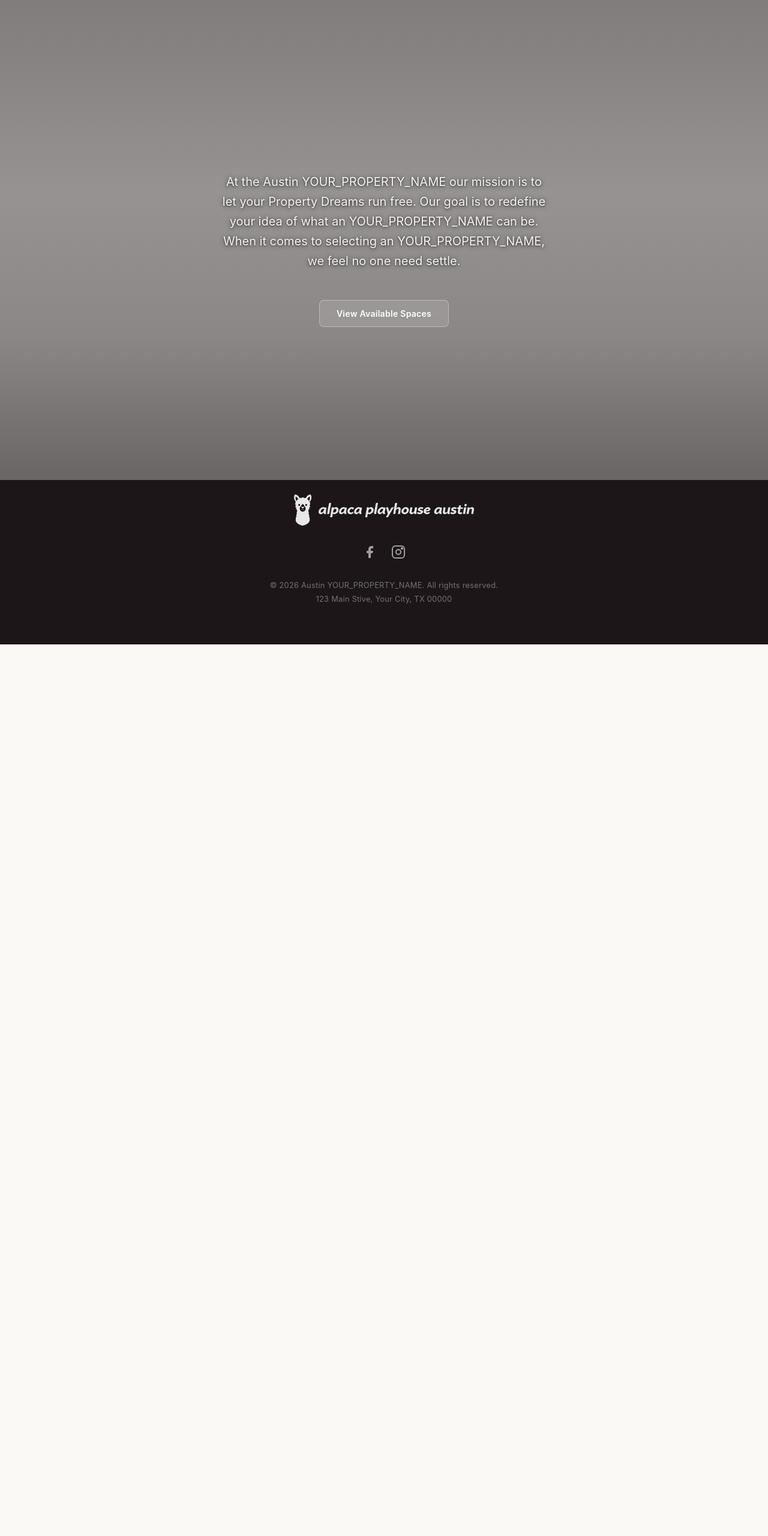
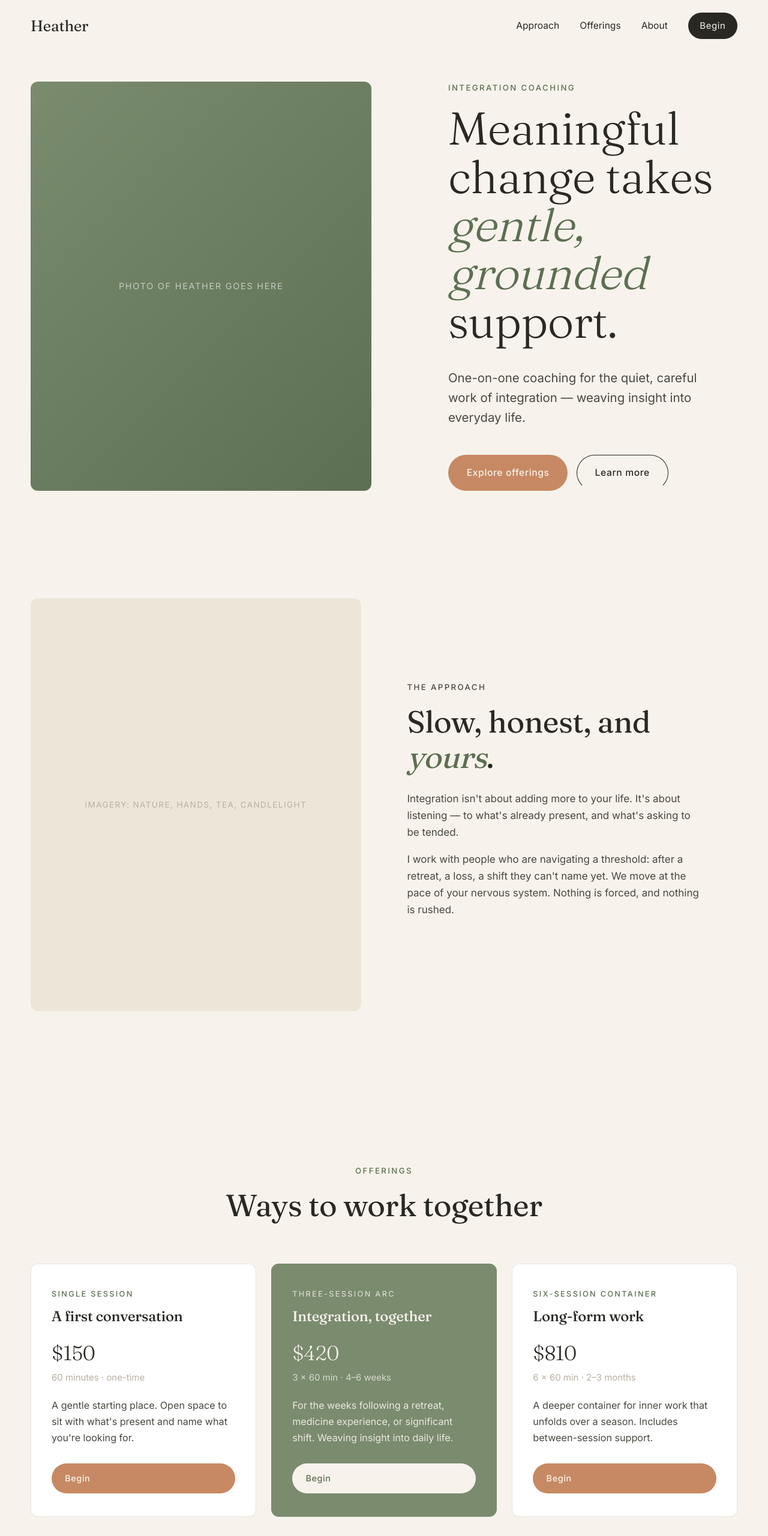
Before and after one commit to laurenbur2/heather-coaching, a browser extension: page index.html in a window 1280 px wide. Shown: the top 2560 px of the page at 60% size. Before the commit the page ends 1074 px from the top, so only its background shows below. Drawn offline with Linux system fonts and the light colour scheme; files whose address does not match are found by name.

Commit message:
Build Clove-inspired homepage: hero, approach, offerings, testimonial, about, CTA
- Warm cream/sage/terracotta palette
- Fraunces serif + Inter sans typography
- Hero with split photo placeholder + italic headline
- 3-card offerings grid with featured middle card (sage)
- Full-width sections, responsive to mobile
- Sticky nav fades in cream background on scroll
- All content is placeholder — ready for Heather's bio, photos, real packages

```diff
--- a/index.html
+++ b/index.html
@@ -3,106 +3,168 @@
 <head>
   <meta charset="UTF-8">
   <meta name="viewport" content="width=device-width, initial-scale=1.0">
-  <link rel="icon" type="image/png" href="favicon.png">
-  <link rel="apple-touch-icon" href="apple-touch-icon.png">
+  <title>Heather Coaching — Integration &amp; Inner Work</title>
+  <meta name="description" content="One-on-one integration coaching for meaningful inner work. Gentle, grounded support for the path ahead.">
+
+  <link rel="icon" href="favicon.svg" type="image/svg+xml">
+  <link rel="icon" href="favicon.png" type="image/png">
+
   <link rel="preconnect" href="https://fonts.googleapis.com">
   <link rel="preconnect" href="https://fonts.gstatic.com" crossorigin>
-  <title>The Austin YOUR_PROPERTY_NAME</title>
-  <meta name="description" content="At the Austin YOUR_PROPERTY_NAME our mission is to let your Property Dreams run free. Our goal is to redefine your idea of what an YOUR_PROPERTY_NAME can be.">
-  <meta name="facebook-domain-verification" content="b80sfd6vsd4k9n0xmojhitut710nbl" />
-  <link rel="canonical" href="https://YOUR_DOMAIN/">
+  <link href="https://fonts.googleapis.com/css2?family=Fraunces:opsz,wght@9..144,300;9..144,400;9..144,500&family=Inter:wght@300;400;500;600&display=swap" rel="stylesheet">
 
-  <!-- Open Graph -->
-  <meta property="og:type" content="website">
-  <meta property="og:url" content="https://YOUR_DOMAIN/">
-  <meta property="og:title" content="The Austin YOUR_PROPERTY_NAME">
-  <meta property="og:description" content="At the Austin YOUR_PROPERTY_NAME our mission is to let your Property Dreams run free. Our goal is to redefine your idea of what an YOUR_PROPERTY_NAME can be.">
-  <meta property="og:site_name" content="Austin YOUR_PROPERTY_NAME">
-  <meta property="og:locale" content="en_US">
-  <meta property="og:image" content="https://YOUR_DOMAIN/shared/og-image.jpg">
-  <meta property="og:image:width" content="1200">
-  <meta property="og:image:height" content="630">
-
-  <!-- Twitter Card -->
-  <meta name="twitter:card" content="summary_large_image">
-  <meta name="twitter:title" content="The Austin YOUR_PROPERTY_NAME">
-  <meta name="twitter:description" content="At the Austin YOUR_PROPERTY_NAME our mission is to let your Property Dreams run free. Our goal is to redefine your idea of what an YOUR_PROPERTY_NAME can be.">
-  <meta name="twitter:image" content="https://YOUR_DOMAIN/shared/og-image.jpg">
-
-  <!-- JSON-LD: WebSite -->
-  <script type="application/ld+json">
-  {"@context":"https://schema.org","@type":"WebSite","name":"Austin YOUR_PROPERTY_NAME","url":"https://YOUR_DOMAIN/","description":"Creative compound in Your City, Texas","publisher":{"@type":"Organization","name":"Austin YOUR_PROPERTY_NAME"}}
-  </script>
-
-  <!-- JSON-LD: LocalBusiness -->
-  <script type="application/ld+json">
-  {"@context":"https://schema.org","@type":"LocalBusiness","name":"Austin YOUR_PROPERTY_NAME","url":"https://YOUR_DOMAIN/","telephone":"+17377474737","address":{"@type":"PostalAddress","streetAddress":"123 Main Stive","addressLocality":"Your City","addressRegion":"TX","postalCode":"00000","addressCountry":"US"},"geo":{"@type":"GeoCoordinates","latitude":30.13,"longitude":-97.46},"sameAs":["https://www.instagram.com/yourorgatx/"],"openingHoursSpecification":{"@type":"OpeningHoursSpecification","dayOfWeek":["Saturday","Sunday"],"opens":"10:00","closes":"17:00"},"founder":{"@type":"Person","name":"Rahul Sonnad","url":"https://YOUR_DOMAIN/rahulio/bio/"}}
-  </script>
-
-  <!-- JSON-LD: BreadcrumbList -->
-  <script type="application/ld+json">
-  {"@context":"https://schema.org","@type":"BreadcrumbList","itemListElement":[{"@type":"ListItem","position":1,"name":"Home","item":"https://YOUR_DOMAIN/"}]}
-  </script>
-
-  <!-- Styles -->
-  <link rel="stylesheet" href="/styles/site.css">
-  <link rel="stylesheet" href="/styles/tailwind.out.css">
-
-  <!-- Favicon -->
-  <link rel="icon" type="image/png" href="/favicon.png">
+  <link rel="stylesheet" href="styles/heather.css">
 </head>
 <body>
   <span data-site-version style="display:none;">v260414.03 1:17a</span>
-  <div id="siteHeader"></div>
-  <h1 class="sr-only">Austin YOUR_PROPERTY_NAME — Creative Compound in Your City, Texas</h1>
 
-  <!-- Hero Section -->
-  <section class="aap-hero" style="background-image: url('YOUR_SUPABASE_URL/storage/v1/object/public/housephotos/site/hero-property.jpeg')">
-    <div class="aap-hero__content">
-      <p class="aap-hero__subtitle" style="margin-top: 2rem;">
-        At the Austin YOUR_PROPERTY_NAME our mission is to let your Property Dreams run free. Our goal is to redefine your idea of what an YOUR_PROPERTY_NAME can be. When it comes to selecting an YOUR_PROPERTY_NAME, we feel no one need settle.
-      </p>
+  <!-- Nav -->
+  <nav class="site-nav" id="siteNav">
+    <div class="nav-inner">
+      <a href="/" class="brand">Heather</a>
+      <div class="nav-links">
+        <a href="#approach">Approach</a>
+        <a href="#offerings">Offerings</a>
+        <a href="#about">About</a>
+        <a href="#contact" class="nav-cta">Begin</a>
+      </div>
+    </div>
+  </nav>
 
-      <a href="/spaces/" class="aap-btn aap-btn--outline aap-btn--light" style="margin-top: 1rem;">View Available Spaces</a>
+  <!-- Hero -->
+  <header class="hero">
+    <div class="hero-photo">
+      <!-- TODO: Replace with Heather's hero photo: assets/heather-hero.jpg -->
+      <div class="hero-photo-placeholder">
+        <span>photo of Heather goes here</span>
+      </div>
+    </div>
+    <div class="hero-content">
+      <p class="eyebrow">Integration Coaching</p>
+      <h1>Meaningful change takes<br><em>gentle, grounded</em> support.</h1>
+      <p class="lede">One-on-one coaching for the quiet, careful work of integration — weaving insight into everyday life.</p>
+      <div class="hero-ctas">
+        <a href="#offerings" class="btn btn-primary">Explore offerings</a>
+        <a href="#approach" class="btn btn-ghost">Learn more</a>
+      </div>
+    </div>
+  </header>
+
+  <!-- Approach -->
+  <section class="section section-approach" id="approach">
+    <div class="two-col">
+      <div class="col-image">
+        <div class="soft-photo-placeholder">
+          <span>imagery: nature, hands, tea, candlelight</span>
+        </div>
+      </div>
+      <div class="col-text">
+        <p class="eyebrow">The Approach</p>
+        <h2>Slow, honest, and <em>yours</em>.</h2>
+        <p>Integration isn't about adding more to your life. It's about listening — to what's already present, and what's asking to be tended.</p>
+        <p>I work with people who are navigating a threshold: after a retreat, a loss, a shift they can't name yet. We move at the pace of your nervous system. Nothing is forced, and nothing is rushed.</p>
+      </div>
+    </div>
+  </section>
+
+  <!-- Offerings -->
+  <section class="section section-offerings" id="offerings">
+    <div class="section-header">
+      <p class="eyebrow">Offerings</p>
+      <h2>Ways to work together</h2>
+    </div>
+
+    <div class="cards" id="packagesGrid">
+      <article class="card">
+        <p class="card-kicker">Single Session</p>
+        <h3>A first conversation</h3>
+        <p class="card-price">$150</p>
+        <p class="card-meta">60 minutes · one-time</p>
+        <p class="card-desc">A gentle starting place. Open space to sit with what's present and name what you're looking for.</p>
+        <a href="#contact" class="btn btn-primary btn-sm">Begin</a>
+      </article>
+
+      <article class="card card-featured">
+        <p class="card-kicker">Three-Session Arc</p>
+        <h3>Integration, together</h3>
+        <p class="card-price">$420</p>
+        <p class="card-meta">3 × 60 min · 4–6 weeks</p>
+        <p class="card-desc">For the weeks following a retreat, medicine experience, or significant shift. Weaving insight into daily life.</p>
+        <a href="#contact" class="btn btn-primary btn-sm">Begin</a>
+      </article>
+
+      <article class="card">
+        <p class="card-kicker">Six-Session Container</p>
+        <h3>Long-form work</h3>
+        <p class="card-price">$810</p>
+        <p class="card-meta">6 × 60 min · 2–3 months</p>
+        <p class="card-desc">A deeper container for inner work that unfolds over a season. Includes between-session support.</p>
+        <a href="#contact" class="btn btn-primary btn-sm">Begin</a>
+      </article>
+    </div>
+
+    <p class="offerings-note">Payment plans available. Limited sliding-scale spots offered each quarter — <a href="#contact">inquire here</a>.</p>
+  </section>
+
+  <!-- Testimonial -->
+  <section class="section section-testimonial">
+    <blockquote>
+      <p>“<em>Placeholder testimonial.</em> Heather held space in a way I didn't know I needed. By our third session I could hear myself again.”</p>
+      <footer>— Client name, Location</footer>
+    </blockquote>
+  </section>
+
+  <!-- About -->
+  <section class="section section-about" id="about">
+    <div class="two-col two-col-reverse">
+      <div class="col-image">
+        <div class="soft-photo-placeholder soft-photo-portrait">
+          <span>portrait of Heather</span>
+        </div>
+      </div>
+      <div class="col-text">
+        <p class="eyebrow">About Heather</p>
+        <h2>Hello, I'm Heather.</h2>
+        <p><em>[Placeholder bio — replace with Heather's own words, ~2–3 paragraphs.]</em> I'm an integration coach working at the intersection of contemplative practice, somatic awareness, and inner inquiry. My approach draws from [training / lineages], and I've been supporting this work for [years].</p>
+        <p>I live and work from [place]. When I'm not with clients, you can find me [interests / practices].</p>
+        <a href="#contact" class="btn btn-ghost">Get in touch</a>
+      </div>
+    </div>
+  </section>
+
+  <!-- CTA -->
+  <section class="section section-cta" id="contact">
+    <div class="cta-inner">
+      <p class="eyebrow">Begin</p>
+      <h2>If something in you is saying <em>yes</em>, let's talk.</h2>
+      <p>Send a short note about where you are and what you're hoping for. I'll reply within two business days.</p>
+      <a href="mailto:hello@heathercoaching.com" class="btn btn-primary">Send a note</a>
     </div>
   </section>
 
   <!-- Footer -->
-  <footer class="aap-footer">
-    <div class="aap-footer__content">
-      <div class="aap-footer__logo">
-        <img width="21" height="30" src="YOUR_SUPABASE_URL/storage/v1/object/public/housephotos/logos/logo-white-transparent.png" alt="YOUR_PROPERTY_NAME Austin" class="aap-footer__icon">
-            <img width="22" height="22" src="YOUR_SUPABASE_URL/storage/v1/object/public/housephotos/logos/wordmark-white-transparent.png" alt="YOUR_PROPERTY_NAME Austin" class="aap-footer__wordmark">
-      </div>
-
-      <div class="aap-footer__social">
-        <a href="https://www.facebook.com/yourorg" target="_blank" rel="noopener" aria-label="Facebook">
-          <svg width="24" height="24" viewBox="0 0 24 24" fill="currentColor">
-            <path d="M18 2h-3a5 5 0 0 0-5 5v3H7v4h3v8h4v-8h3l1-4h-4V7a1 1 0 0 1 1-1h3z"/>
-          </svg>
-        </a>
-        <a href="https://instagram.com/yourorgatx" target="_blank" rel="noopener" aria-label="Instagram">
-          <svg width="24" height="24" viewBox="0 0 24 24" fill="none" stroke="currentColor" stroke-width="2">
-            <rect x="2" y="2" width="20" height="20" rx="5" ry="5"/>
-            <circle cx="12" cy="12" r="4"/>
-            <circle cx="18" cy="6" r="1" fill="currentColor"/>
-          </svg>
-        </a>
-      </div>
-
-      <p class="aap-footer__copyright">
-        © 2026 Austin YOUR_PROPERTY_NAME. All rights reserved.<br>
-        123 Main Stive, Your City, TX 00000
+  <footer class="site-footer">
+    <div class="footer-inner">
+      <p class="footer-brand">Heather</p>
+      <p class="footer-meta">Integration Coaching · [City, State]</p>
+      <p class="footer-links">
+        <a href="#approach">Approach</a> ·
+        <a href="#offerings">Offerings</a> ·
+        <a href="#about">About</a> ·
+        <a href="#contact">Contact</a>
       </p>
+      <p class="footer-fine">© <span id="footerYear"></span> Heather Coaching. All rights reserved.</p>
     </div>
   </footer>
 
-  <script src="/vendor/supabase-js-2.39.3.min.js"></script>
-  <script type="module" src="shared/version-info.js"></script>
-  <script type="module">
-    import { initPublicPage } from './shared/public-shell.js';
+  <script>
+    document.getElementById('footerYear').textContent = new Date().getFullYear();
+    const nav = document.getElementById('siteNav');
+    window.addEventListener('scroll', () => {
+      if (window.scrollY > 40) nav.classList.add('scrolled');
+      else nav.classList.remove('scrolled');
+    }, { passive: true });
+  </script>
 
-    initPublicPage({ transparent: true, light: true });
-  </script>
 </body>
 </html>
--- /dev/null
+++ b/styles/heather.css
@@ -0,0 +1,520 @@
+/* Heather Coaching — base stylesheet
+ * Clove-inspired wellness palette: cream, sage, terracotta, soft charcoal.
+ * Typography: Fraunces (serif display) + Inter (sans body).
+ */
+
+:root {
+  /* Palette */
+  --cream: #f7f3ec;
+  --cream-deep: #ede6d8;
+  --charcoal: #2a2823;
+  --charcoal-soft: #4a4740;
+  --sage: #7a8b6e;
+  --sage-deep: #5d6f52;
+  --terracotta: #c78963;
+  --terracotta-deep: #a86e4b;
+  --muted: #b8b0a1;
+  --hairline: rgba(42, 40, 35, 0.12);
+
+  /* Type */
+  --serif: 'Fraunces', Georgia, 'Times New Roman', serif;
+  --sans: 'Inter', -apple-system, BlinkMacSystemFont, 'Segoe UI', sans-serif;
+
+  /* Rhythm */
+  --section-y: clamp(4rem, 10vw, 8rem);
+  --gutter: clamp(1.25rem, 4vw, 3rem);
+  --radius: 4px;
+  --radius-lg: 12px;
+}
+
+* { box-sizing: border-box; }
+
+html, body {
+  margin: 0;
+  padding: 0;
+  background: var(--cream);
+  color: var(--charcoal);
+  font-family: var(--sans);
+  font-size: 17px;
+  line-height: 1.65;
+  font-weight: 400;
+  -webkit-font-smoothing: antialiased;
+  -moz-osx-font-smoothing: grayscale;
+  scroll-behavior: smooth;
+}
+
+img { max-width: 100%; height: auto; display: block; }
+
+a {
+  color: var(--sage-deep);
+  text-decoration: none;
+  border-bottom: 1px solid currentColor;
+  transition: color 0.2s ease;
+}
+a:hover { color: var(--terracotta-deep); }
+
+/* =============================================
+   TYPOGRAPHY
+   ============================================= */
+
+h1, h2, h3 {
+  font-family: var(--serif);
+  font-weight: 400;
+  color: var(--charcoal);
+  letter-spacing: -0.01em;
+  margin: 0 0 0.5em;
+}
+
+h1 {
+  font-size: clamp(2.5rem, 6vw, 4.5rem);
+  line-height: 1.05;
+  font-weight: 300;
+}
+h1 em {
+  font-style: italic;
+  font-variation-settings: "SOFT" 100;
+  color: var(--sage-deep);
+}
+
+h2 {
+  font-size: clamp(1.9rem, 4vw, 3rem);
+  line-height: 1.15;
+  font-weight: 400;
+}
+h2 em {
+  font-style: italic;
+  color: var(--sage-deep);
+}
+
+h3 {
+  font-size: clamp(1.35rem, 2vw, 1.65rem);
+  line-height: 1.3;
+  font-weight: 500;
+}
+
+p { margin: 0 0 1em; }
+
+.lede {
+  font-size: 1.2rem;
+  line-height: 1.6;
+  color: var(--charcoal-soft);
+  max-width: 38ch;
+}
+
+.eyebrow {
+  font-family: var(--sans);
+  font-size: 0.78rem;
+  font-weight: 500;
+  letter-spacing: 0.18em;
+  text-transform: uppercase;
+  color: var(--sage-deep);
+  margin: 0 0 1.25em;
+}
+
+/* =============================================
+   BUTTONS
+   ============================================= */
+
+.btn {
+  display: inline-block;
+  font-family: var(--sans);
+  font-size: 0.92rem;
+  font-weight: 500;
+  letter-spacing: 0.04em;
+  padding: 0.95rem 1.75rem;
+  border-radius: 999px;
+  border: 1px solid transparent;
+  cursor: pointer;
+  transition: all 0.2s ease;
+  text-decoration: none !important;
+  border-bottom: 1px solid transparent !important;
+}
+
+.btn-primary {
+  background: var(--terracotta);
+  color: var(--cream);
+  border-color: var(--terracotta);
+}
+.btn-primary:hover {
+  background: var(--terracotta-deep);
+  border-color: var(--terracotta-deep);
+  color: var(--cream);
+}
+
+.btn-ghost {
+  background: transparent;
+  color: var(--charcoal);
+  border-color: var(--charcoal);
+}
+.btn-ghost:hover {
+  background: var(--charcoal);
+  color: var(--cream);
+}
+
+.btn-sm {
+  padding: 0.7rem 1.25rem;
+  font-size: 0.85rem;
+}
+
+/* =============================================
+   NAV
+   ============================================= */
+
+.site-nav {
+  position: fixed;
+  top: 0;
+  left: 0;
+  right: 0;
+  z-index: 50;
+  padding: 1.25rem 0;
+  transition: background 0.3s ease, padding 0.3s ease, box-shadow 0.3s ease;
+}
+.site-nav.scrolled {
+  background: rgba(247, 243, 236, 0.94);
+  backdrop-filter: blur(8px);
+  padding: 0.9rem 0;
+  box-shadow: 0 1px 0 var(--hairline);
+}
+
+.nav-inner {
+  max-width: 1280px;
+  margin: 0 auto;
+  padding: 0 var(--gutter);
+  display: flex;
+  justify-content: space-between;
+  align-items: center;
+  gap: 2rem;
+}
+
+.brand {
+  font-family: var(--serif);
+  font-size: 1.5rem;
+  font-weight: 400;
+  color: var(--charcoal);
+  border-bottom: none;
+  letter-spacing: -0.01em;
+}
+
+.nav-links {
+  display: flex;
+  align-items: center;
+  gap: 2rem;
+}
+.nav-links a {
+  font-size: 0.92rem;
+  color: var(--charcoal);
+  border-bottom: none;
+  font-weight: 400;
+}
+.nav-links a:hover { color: var(--sage-deep); }
+.nav-links .nav-cta {
+  background: var(--charcoal);
+  color: var(--cream);
+  padding: 0.55rem 1.15rem;
+  border-radius: 999px;
+  font-size: 0.88rem;
+  letter-spacing: 0.04em;
+}
+.nav-links .nav-cta:hover {
+  background: var(--terracotta);
+  color: var(--cream);
+}
+
+@media (max-width: 720px) {
+  .nav-links a:not(.nav-cta) { display: none; }
+}
+
+/* =============================================
+   HERO
+   ============================================= */
+
+.hero {
+  min-height: 92vh;
+  display: grid;
+  grid-template-columns: 1.1fr 1fr;
+  align-items: stretch;
+  padding-top: 5rem;
+}
+
+.hero-photo {
+  position: relative;
+  min-height: 60vh;
+  padding: var(--gutter);
+}
+.hero-photo-placeholder {
+  height: 100%;
+  width: 100%;
+  border-radius: var(--radius-lg);
+  background: linear-gradient(135deg, var(--sage) 0%, var(--sage-deep) 100%);
+  display: flex;
+  align-items: center;
+  justify-content: center;
+  color: rgba(255,255,255,0.6);
+  font-size: 0.85rem;
+  letter-spacing: 0.12em;
+  text-transform: uppercase;
+  min-height: 60vh;
+}
+
+.hero-content {
+  display: flex;
+  flex-direction: column;
+  justify-content: center;
+  padding: var(--gutter) calc(var(--gutter) * 1.5);
+  max-width: 640px;
+}
+
+.hero-ctas {
+  display: flex;
+  gap: 0.85rem;
+  margin-top: 1.5rem;
+  flex-wrap: wrap;
+}
+
+@media (max-width: 880px) {
+  .hero {
+    grid-template-columns: 1fr;
+    min-height: auto;
+  }
+  .hero-photo { min-height: 55vh; padding: 1rem var(--gutter); }
+  .hero-photo-placeholder { min-height: 55vh; }
+  .hero-content { padding: 3rem var(--gutter); }
+}
+
+/* =============================================
+   SECTIONS
+   ============================================= */
+
+.section {
+  padding: var(--section-y) var(--gutter);
+  max-width: 1280px;
+  margin: 0 auto;
+}
+
+.section-header {
+  text-align: center;
+  max-width: 640px;
+  margin: 0 auto 4rem;
+}
+
+.two-col {
+  display: grid;
+  grid-template-columns: 1fr 1fr;
+  gap: clamp(2rem, 6vw, 5rem);
+  align-items: center;
+}
+
+.two-col-reverse .col-image { order: 2; }
+
+@media (max-width: 880px) {
+  .two-col { grid-template-columns: 1fr; }
+  .two-col-reverse .col-image { order: 0; }
+}
+
+.col-text { max-width: 46ch; }
+.col-text p { color: var(--charcoal-soft); }
+
+.soft-photo-placeholder {
+  aspect-ratio: 4 / 5;
+  background: var(--cream-deep);
+  border-radius: var(--radius-lg);
+  display: flex;
+  align-items: center;
+  justify-content: center;
+  color: var(--muted);
+  font-size: 0.8rem;
+  letter-spacing: 0.1em;
+  text-transform: uppercase;
+  padding: 1.5rem;
+  text-align: center;
+}
+.soft-photo-portrait { aspect-ratio: 3 / 4; }
+
+/* =============================================
+   OFFERINGS (CARDS)
+   ============================================= */
+
+.cards {
+  display: grid;
+  grid-template-columns: repeat(3, 1fr);
+  gap: 1.5rem;
+  margin-bottom: 3rem;
+}
+
+.card {
+  background: #fff;
+  border: 1px solid var(--hairline);
+  border-radius: var(--radius-lg);
+  padding: 2.25rem 2rem;
+  display: flex;
+  flex-direction: column;
+  transition: transform 0.3s ease, box-shadow 0.3s ease;
+}
+.card:hover {
+  transform: translateY(-4px);
+  box-shadow: 0 16px 40px -20px rgba(42, 40, 35, 0.18);
+}
+
+.card-featured {
+  background: var(--sage);
+  color: var(--cream);
+  border-color: var(--sage);
+}
+.card-featured h3,
+.card-featured .card-price { color: var(--cream); }
+.card-featured .card-kicker,
+.card-featured .card-meta { color: rgba(247, 243, 236, 0.75); }
+.card-featured .card-desc { color: rgba(247, 243, 236, 0.9); }
+.card-featured .btn-primary {
+  background: var(--cream);
+  color: var(--sage-deep);
+  border-color: var(--cream);
+}
+.card-featured .btn-primary:hover {
+  background: var(--terracotta);
+  color: var(--cream);
+  border-color: var(--terracotta);
+}
+
+.card-kicker {
+  font-family: var(--sans);
+  font-size: 0.75rem;
+  letter-spacing: 0.18em;
+  text-transform: uppercase;
+  color: var(--sage-deep);
+  margin: 0 0 0.75rem;
+  font-weight: 500;
+}
+
+.card h3 {
+  margin: 0 0 1rem;
+  font-size: 1.4rem;
+}
+
+.card-price {
+  font-family: var(--serif);
+  font-size: 2rem;
+  font-weight: 300;
+  margin: 0;
+  color: var(--charcoal);
+  letter-spacing: -0.01em;
+}
+
+.card-meta {
+  font-size: 0.88rem;
+  color: var(--muted);
+  margin: 0 0 1.25rem;
+}
+
+.card-desc {
+  font-size: 0.95rem;
+  color: var(--charcoal-soft);
+  margin: 0 0 1.75rem;
+  flex: 1;
+}
+
+.offerings-note {
+  text-align: center;
+  color: var(--charcoal-soft);
+  font-size: 0.95rem;
+  margin: 0;
+}
+
+@media (max-width: 880px) {
+  .cards { grid-template-columns: 1fr; }
+}
+
+/* =============================================
+   TESTIMONIAL
+   ============================================= */
+
+.section-testimonial {
+  max-width: 820px;
+  text-align: center;
+  padding-top: calc(var(--section-y) * 0.6);
+  padding-bottom: calc(var(--section-y) * 0.6);
+}
+
+.section-testimonial blockquote {
+  margin: 0;
+  font-family: var(--serif);
+  font-size: clamp(1.4rem, 3vw, 2rem);
+  line-height: 1.4;
+  font-weight: 300;
+  color: var(--charcoal);
+}
+.section-testimonial blockquote em { color: var(--sage-deep); font-style: italic; }
+.section-testimonial blockquote footer {
+  margin-top: 1.5rem;
+  font-family: var(--sans);
+  font-size: 0.85rem;
+  letter-spacing: 0.12em;
+  text-transform: uppercase;
+  color: var(--muted);
+  font-weight: 500;
+}
+
+/* =============================================
+   CTA
+   ============================================= */
+
+.section-cta {
+  text-align: center;
+  max-width: 720px;
+}
+.cta-inner p {
+  color: var(--charcoal-soft);
+  font-size: 1.1rem;
+  max-width: 48ch;
+  margin: 0 auto 1.75rem;
+}
+.cta-inner h2 { margin-bottom: 1rem; }
+
+/* =============================================
+   FOOTER
+   ============================================= */
+
+.site-footer {
+  background: var(--charcoal);
+  color: var(--cream);
+  padding: 4rem var(--gutter) 3rem;
+}
+
+.footer-inner {
+  max-width: 1280px;
+  margin: 0 auto;
+  text-align: center;
+}
+
+.footer-brand {
+  font-family: var(--serif);
+  font-size: 1.6rem;
+  margin: 0 0 0.5rem;
+  color: var(--cream);
+}
+
+.footer-meta {
+  color: rgba(247, 243, 236, 0.6);
+  font-size: 0.9rem;
+  margin: 0 0 2rem;
+  letter-spacing: 0.08em;
+}
+
+.footer-links {
+  margin: 0 0 2.5rem;
+}
+.footer-links a {
+  color: var(--cream);
+  border-bottom: none;
+  font-size: 0.9rem;
+  margin: 0 0.5rem;
+  opacity: 0.8;
+}
+.footer-links a:hover { opacity: 1; color: var(--terracotta); }
+
+.footer-fine {
+  color: rgba(247, 243, 236, 0.4);
+  font-size: 0.78rem;
+  letter-spacing: 0.06em;
+  margin: 0;
+}
```
Also changed, not shown: .claude/launch.json (added).
